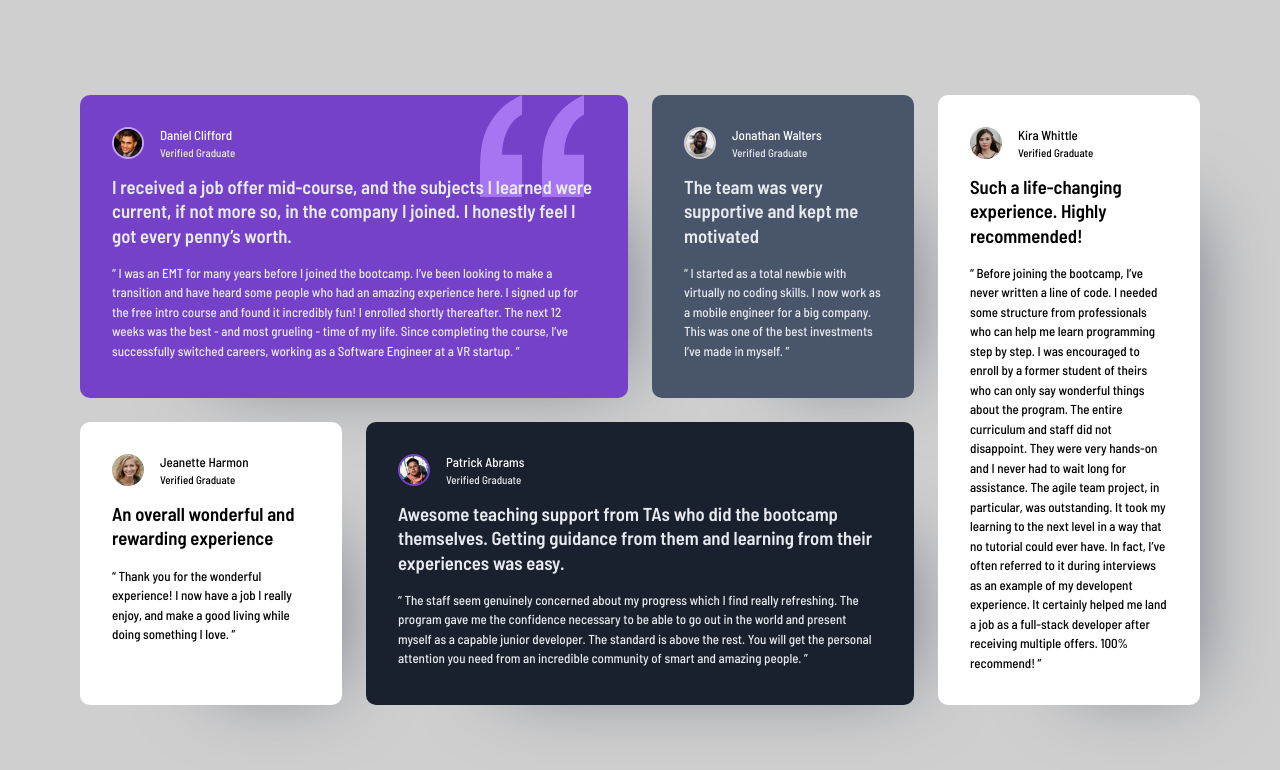
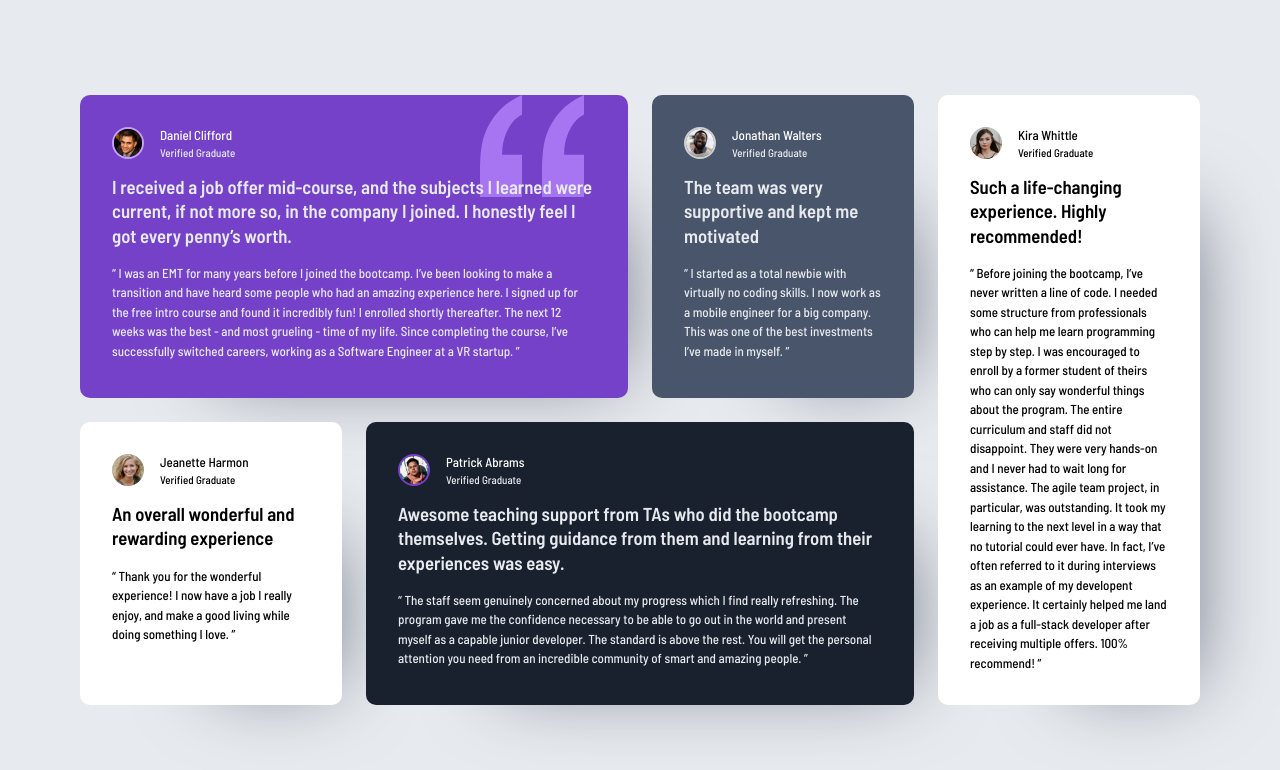
Before and after one commit to Oreolis/fm-testimonial-grid, a plain HTML site: page index.html in a window 1280 px wide. Drawn offline with Linux system fonts and the light colour scheme.

Commit message:
fix: body background color

```diff
--- a/style.css
+++ b/style.css
@@ -44,7 +44,7 @@
   }
 
   body {
-    background-color: var(--color-grey-200);
+    background-color: var(--color-grey-100);
     font-family: var(--ff-base);
     font-weight: var(--fw-medium);
     display: grid;
```
